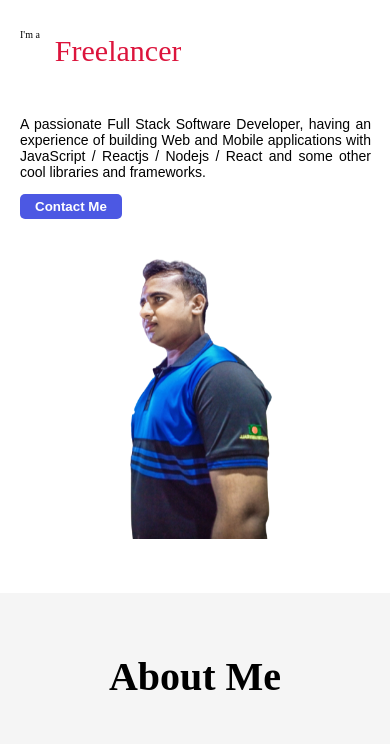
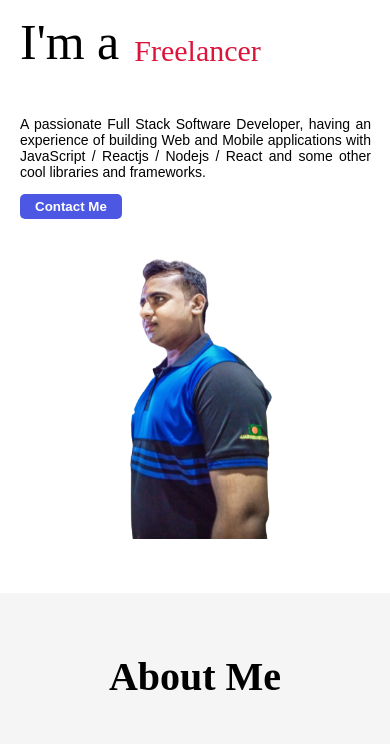
Before and after one commit to mamunwb/personal, a plain HTML site: page index.html in a window 390 px wide. Shown: the part 100-844 px from the top of the page. Drawn offline with nearby package versions, Linux system fonts and the light colour scheme; a web font is replaced by a local one.

Commit message:
Update style.css

```diff
--- a/style.css
+++ b/style.css
@@ -529,9 +529,9 @@ header .nav ul li a{
 }
 .slider-box .static-text{
   color: black;
-  font-size: 10px;
+  font-size: 50px;
   font-weight: 400px;
-  padding-top: 29px;
+  padding-top: 13px;
   padding-right: 0;
 }
 .slider-box .dynamic-text{
```
